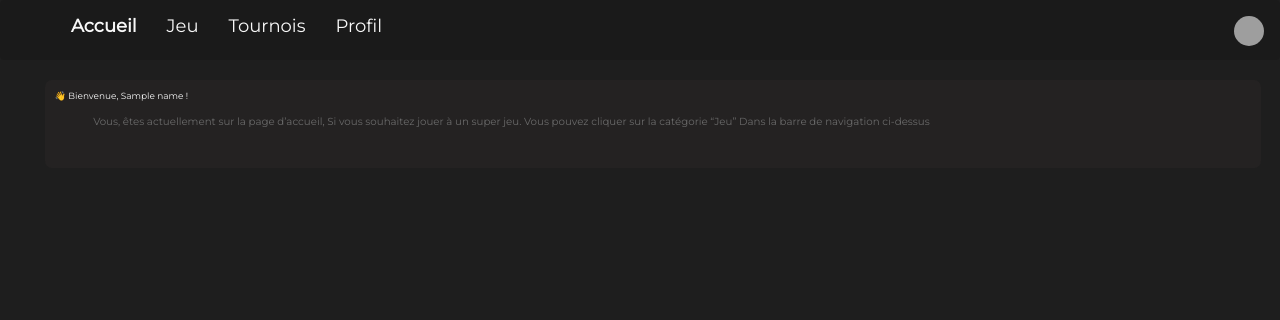
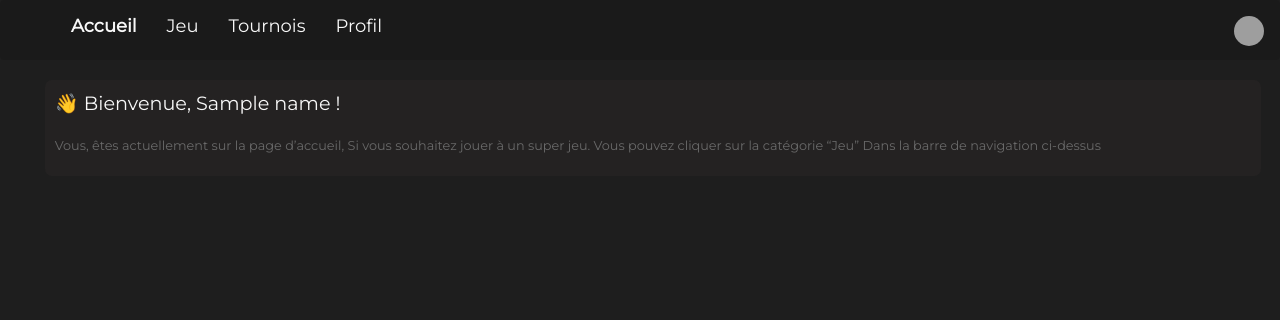
Before and after one commit to CafeurOff/ft_transcendence, a Django app: template app/templates/welcome.html in a window 1280 px wide. Shown: the top 320 px of the page. Run offline with Django 4.2, Linux system fonts and the light colour scheme; the template is opened without the code that fills it: most values are stand-ins (such as "Sample title", 1, 10 or a date in 2020); parts of the project's set-up code (start-up, migrations or seed data) failed here and were passed over; grey boxes are pictures that could not be loaded.

Commit message:
Make responsive information box

```diff
--- a/app/static/css/welcome.css
+++ b/app/static/css/welcome.css
@@ -62,16 +62,17 @@ div.information-container {
     border-radius: 7px;
     background: #242222;
     width: 95%;
-    height: 11%;
+    height: auto; /* Changement de la hauteur en 'auto' pour s'adapter au contenu */
     position: absolute;
     top: 10%;
     left: 3.5%;
     display: flex;
+    flex-direction: column; /* Pour afficher les éléments en colonne */
 }
 
 div.title {
     font-family: 'Montserrat', sans-serif;
-    font-size: 0.7vw;
+    font-size: 1.5vw;
     font-weight: lighter;
     color: #f8f8f8;
     margin: 10px 0px 0px 10px;
@@ -79,8 +80,8 @@ div.title {
 
 div.information {
     font-family: 'Montserrat', sans-serif;
-    font-size: 0.8vw;
+    font-size: 1vw;
     font-weight: lighter;
     color: #6A6A6A;
-    margin: 35px 0px 0px -95px;
+    margin: 20px 10px;
 }
```
Also changed, not shown: configuration/grafana/grafana.db.
